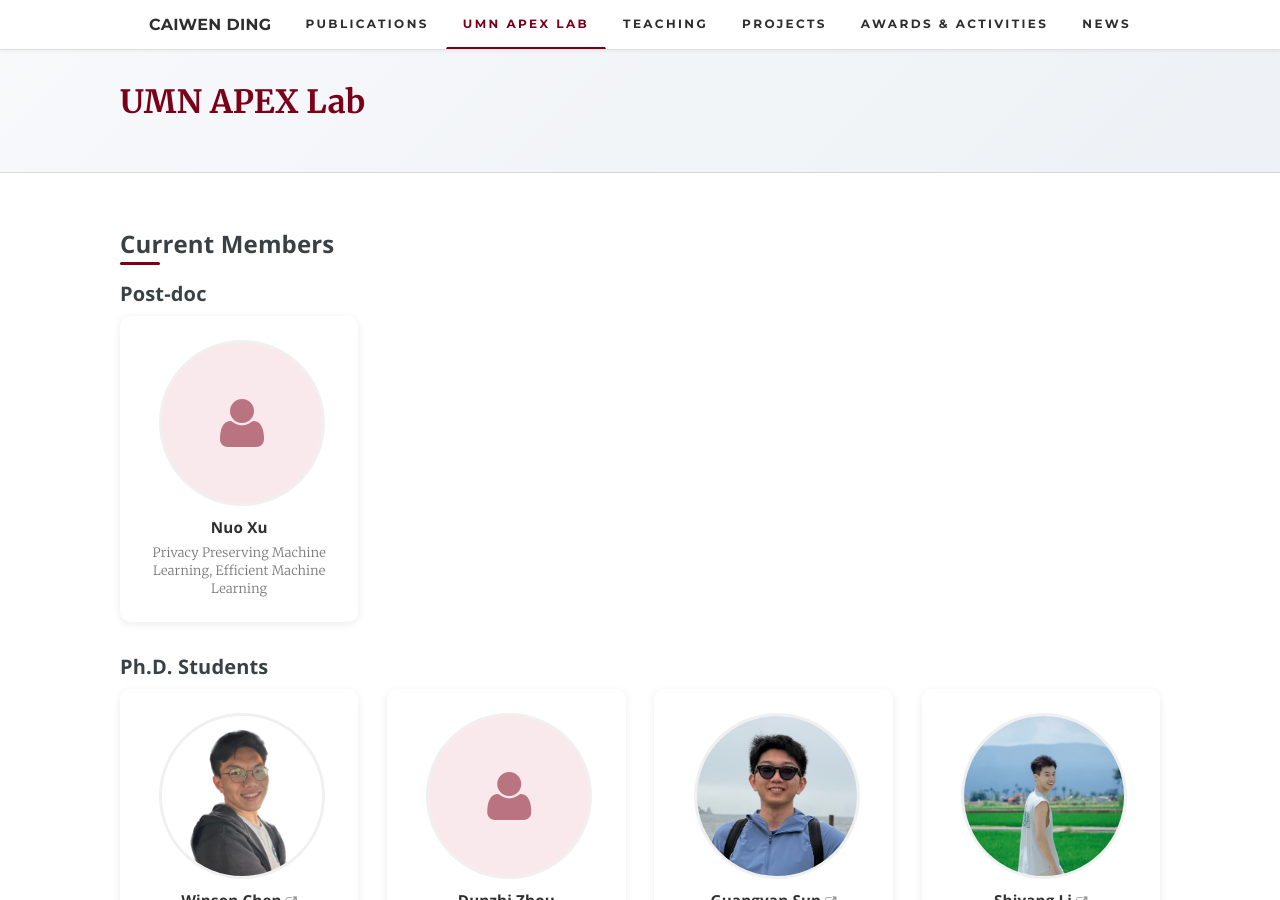
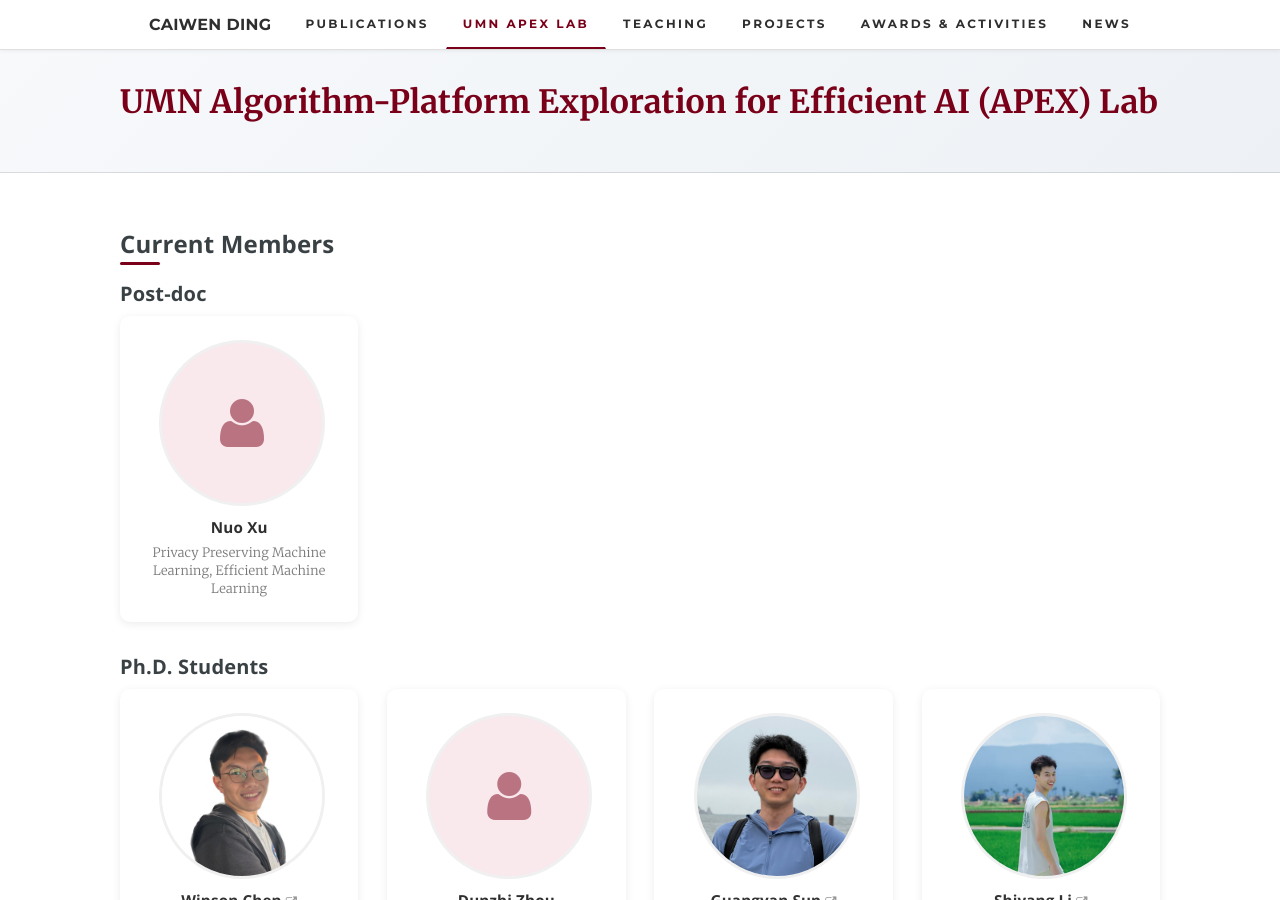
Before and after one commit to caiwending/caiwending.github.io, a Jekyll site: the page built from pages/team/index.html, in a window 1280 px wide and 900 px high. Built offline with Jekyll 4.4.1, drawn with Linux system fonts in a browser that asks for light colours.

Commit message:
update name

```diff
--- a/pages/team/index.html
+++ b/pages/team/index.html
@@ -1,7 +1,7 @@
 ---
 layout: default
 title: "UMN APEX Lab"
-header_title: UMN APEX Lab
+header_title: UMN Algorithm-Platform Exploration for Efficient AI (APEX) Lab
 subtitle: ""
 include_header: page_header.html
 nav_item: UMN APEX Lab
```
